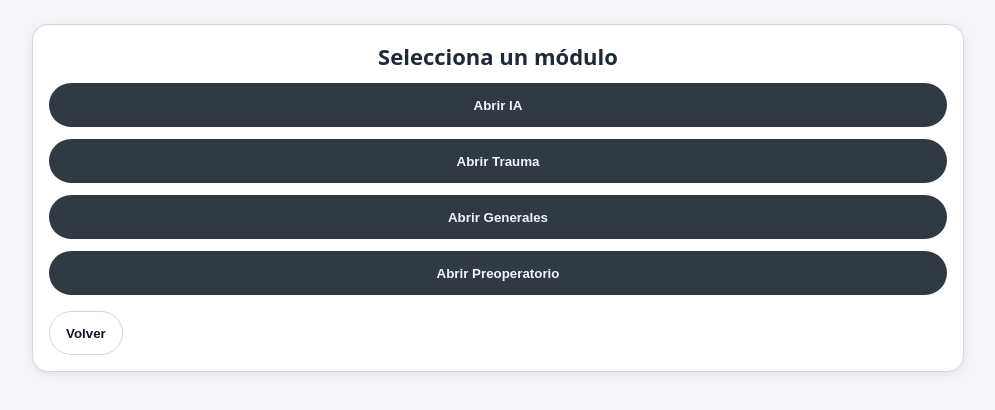
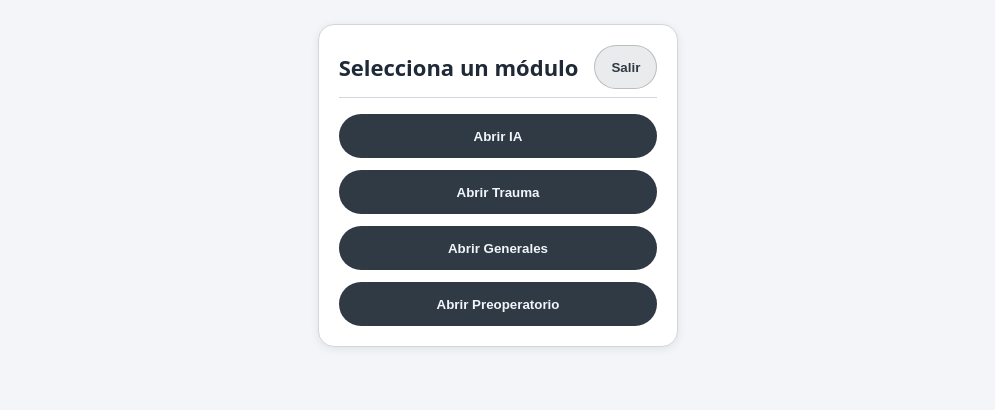
Before and after one commit to cahuerta/ASISTENCIA-ICA, a React (Vite) app: page / in a window 1280 px wide. Both pictures are taken after a click on the button "Entrar como invitado (Guest)". Shown: the top 410 px of the page, without its empty margins (142-1137 px from the left). Built offline with nearby package versions, Linux system fonts and the light colour scheme; no server answers.

Commit message:
Update PantallaDos.jsx

```diff
--- a/src/screens/PantallaDos.jsx
+++ b/src/screens/PantallaDos.jsx
@@ -1,37 +1,110 @@
 // src/PantallaDos.jsx
 "use client";
-import React from "react";
+import React, { useEffect, useState } from "react";
+
+/* Módulos existentes (NO se tocan) */
+import IAModulo from "./modules/IAModulo.jsx";
+import TraumaModulo from "./modules/TraumaModulo.jsx";
+import GeneralesModulo from "./modules/GeneralesModulo.jsx";
+import PreopModulo from "./modules/PreopModulo.jsx";
 
 /**
  * PantallaDos
- * - Muestra SOLO los botones para elegir módulo.
- * - No importa ni renderiza módulos.
- * - Llama onOpen(<key>) para que el PADRE haga la navegación.
+ * - Menú simple: muestra SOLO botones para elegir módulo.
+ * - Al elegir, renderiza SOLO el módulo seleccionado (sin superponer el menú).
+ * - Pasa initialDatos leyendo exactamente lo que usa la app: sessionStorage.datosPacienteJSON
+ * - No duplica flujos ni previews; no inventa variables.
  */
-export default function PantallaDos({ onOpen, onVolver }) {
+export default function PantallaDos({ onVolver }) {
+  const [moduloActivo, setModuloActivo] = useState(null);
+  const [initialDatos, setInitialDatos] = useState({});
+
+  // Cargar datos básicos exactamente desde la misma clave usada por la app
+  const cargarDatosPaciente = () => {
+    try {
+      const raw = sessionStorage.getItem("datosPacienteJSON");
+      setInitialDatos(raw ? JSON.parse(raw) : {});
+    } catch {
+      setInitialDatos({});
+    }
+  };
+
+  useEffect(() => {
+    cargarDatosPaciente();
+  }, [moduloActivo]); // cuando abres un módulo, refresca initialDatos
+
   const abrir = (key) => {
     try { sessionStorage.setItem("modulo", key); } catch {}
-    if (typeof onOpen === "function") onOpen(key);
+    setModuloActivo(key);
   };
 
+  const cerrarModulo = () => {
+    setModuloActivo(null); // vuelve al menú sin dejar nada montado
+  };
+
+  /* ======================= RENDER EXCLUSIVO DEL MÓDULO ======================= */
+  if (moduloActivo === "ia") {
+    return (
+      <div className="card" style={{ padding: 0, border: "none", background: "transparent" }}>
+        <div className="toolbar mb-12">
+          <button className="btn ghost" onClick={cerrarModulo}>← Volver</button>
+          {onVolver && <button className="btn secondary" onClick={onVolver}>Salir</button>}
+        </div>
+        <IAModulo initialDatos={initialDatos} />
+      </div>
+    );
+  }
+
+  if (moduloActivo === "trauma") {
+    return (
+      <div className="card" style={{ padding: 0, border: "none", background: "transparent" }}>
+        <div className="toolbar mb-12">
+          <button className="btn ghost" onClick={cerrarModulo}>← Volver</button>
+          {onVolver && <button className="btn secondary" onClick={onVolver}>Salir</button>}
+        </div>
+        <TraumaModulo initialDatos={initialDatos} />
+      </div>
+    );
+  }
+
+  if (moduloActivo === "generales") {
+    return (
+      <div className="card" style={{ padding: 0, border: "none", background: "transparent" }}>
+        <div className="toolbar mb-12">
+          <button className="btn ghost" onClick={cerrarModulo}>← Volver</button>
+          {onVolver && <button className="btn secondary" onClick={onVolver}>Salir</button>}
+        </div>
+        <GeneralesModulo initialDatos={initialDatos} />
+      </div>
+    );
+  }
+
+  if (moduloActivo === "preop") {
+    return (
+      <div className="card" style={{ padding: 0, border: "none", background: "transparent" }}>
+        <div className="toolbar mb-12">
+          <button className="btn ghost" onClick={cerrarModulo}>← Volver</button>
+          {onVolver && <button className="btn secondary" onClick={onVolver}>Salir</button>}
+        </div>
+        <PreopModulo initialDatos={initialDatos} />
+      </div>
+    );
+  }
+
+  /* ======================= MENÚ (SOLO BOTONES) ======================= */
   return (
-    <div className="card" data-screen="pantalla-dos" style={{ padding: 16 }}>
-      <h2 className="h1 center" style={{ marginTop: 0, marginBottom: 12 }}>
-        Selecciona un módulo
-      </h2>
-
-      <div className="mt-12" style={{ display: "grid", gap: 12 }}>
+    <div className="card" data-screen="pantalla-dos" style={{ maxWidth: 720, margin: "0 auto" }}>
+      <div className="section">
+        <h2 className="h1" style={{ margin: 0 }}>Selecciona un módulo</h2>
+        {onVolver && <button className="btn ghost" onClick={onVolver}>Salir</button>}
+      </div>
+      <div className="divider" />
+      <div style={{ display: "grid", gap: 12 }}>
         <button className="btn fullw" onClick={() => abrir("ia")}>Abrir IA</button>
         <button className="btn fullw" onClick={() => abrir("trauma")}>Abrir Trauma</button>
         <button className="btn fullw" onClick={() => abrir("generales")}>Abrir Generales</button>
         <button className="btn fullw" onClick={() => abrir("preop")}>Abrir Preoperatorio</button>
       </div>
-
-      {onVolver && (
-        <button className="btn secondary mt-16" onClick={onVolver}>
-          Volver
-        </button>
-      )}
     </div>
   );
 }
```
